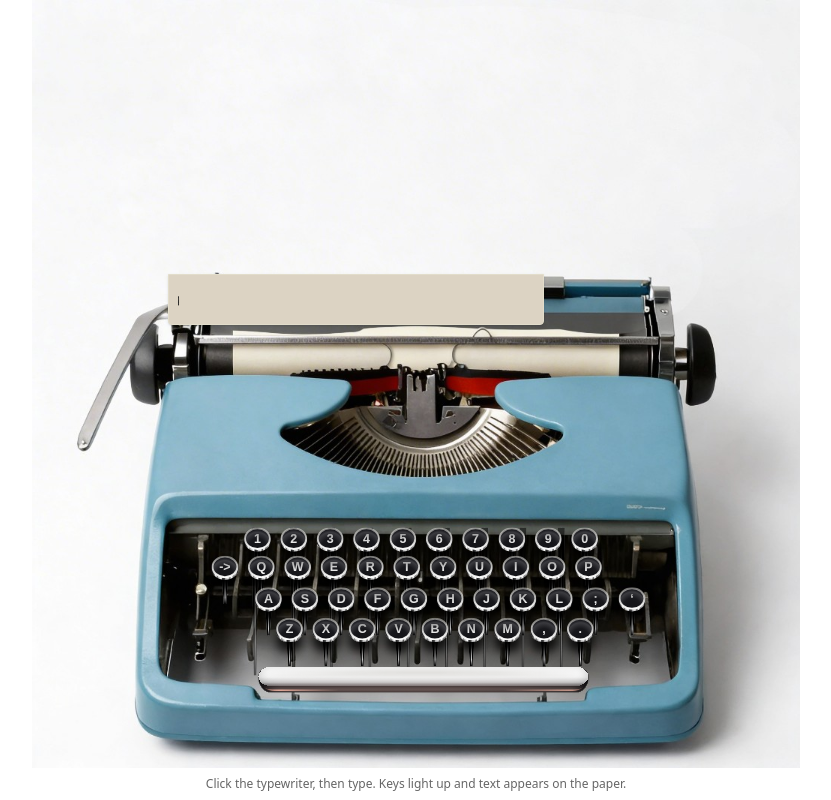
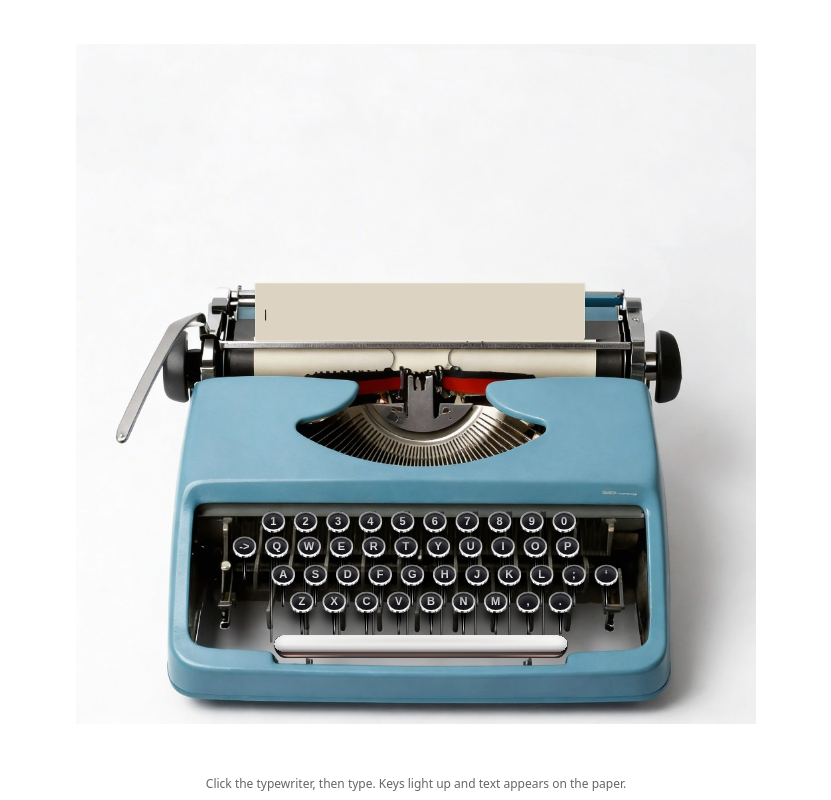
Before and after one commit to saritaxsmiles/typewriter-website, a React (Vite) app: page / in a window 1280 px wide. Shown: the whole page, without its empty margins (224-1055 px from the left). Built offline with nearby package versions, Linux system fonts and the light colour scheme.

Commit message:
saving progress

```diff
--- a/src/App.tsx
+++ b/src/App.tsx
@@ -185,8 +185,7 @@ export default function App() {
       <div className="flex-1 flex items-center justify-center min-h-0 w-full">
         <div
           ref={wrapRef}
-          className="relative max-w-[848px] w-full focus:outline-none overflow-visible
-            md:max-h-full md:max-w-full md:h-full"
+          className="relative w-full max-w-[848px] md:w-[min(100%,calc(85dvh*848/600))] md:aspect-[848/600] focus:outline-none overflow-visible md:max-w-full"
           tabIndex={0}
           role="application"
           aria-label="Typewriter"
@@ -195,17 +194,17 @@ export default function App() {
           <img
             src={TYPEWRITER_IMG}
             alt="Typewriter"
-            className="block w-full h-auto align-middle md:max-h-full md:max-w-full md:object-contain md:w-auto md:mx-auto"
+            className="block w-full h-auto md:h-full object-contain"
           />
 
-        {/* Paper overlay – anchored to metal bar at bottom, grows upward as text fills */}
+        {/* Paper overlay – same %-based layout as keyboard so it resizes with the typewriter */}
         <div
-          className="absolute left-[392px] w-[376px] bottom-[calc(100%-325px)] min-h-[51px] overflow-visible p-2 pt-2 pb-3 rounded-b shadow-sm border border-[#e2ddcb] bg-[#dcd3c3] flex flex-col justify-end"
+          className="absolute left-[33.23%] right-[32.43%] bottom-[56.33%] min-h-[8.5%] overflow-visible p-2 pt-2 pb-3 rounded-b shadow-sm border border-[#e2ddcb] bg-[#dcd3c3] flex flex-col justify-end"
           aria-label="Paper"
         >
           <pre
             ref={paperRef}
-            className="m-0 font-[Special_Elite,'Courier_New',Courier,monospace] text-xs leading-normal text-[#1a1a1a] whitespace-pre-wrap break-words min-h-0"
+            className="m-0 font-[Special_Elite,'Courier_New',Courier,monospace] text-sm leading-normal text-[#1a1a1a] whitespace-pre-wrap break-words min-h-0"
           >
             {escapeHtml(buffer)}
             <span className="caret" style={{ animation: 'blink 1s step-end infinite' }}>|</span>
```
